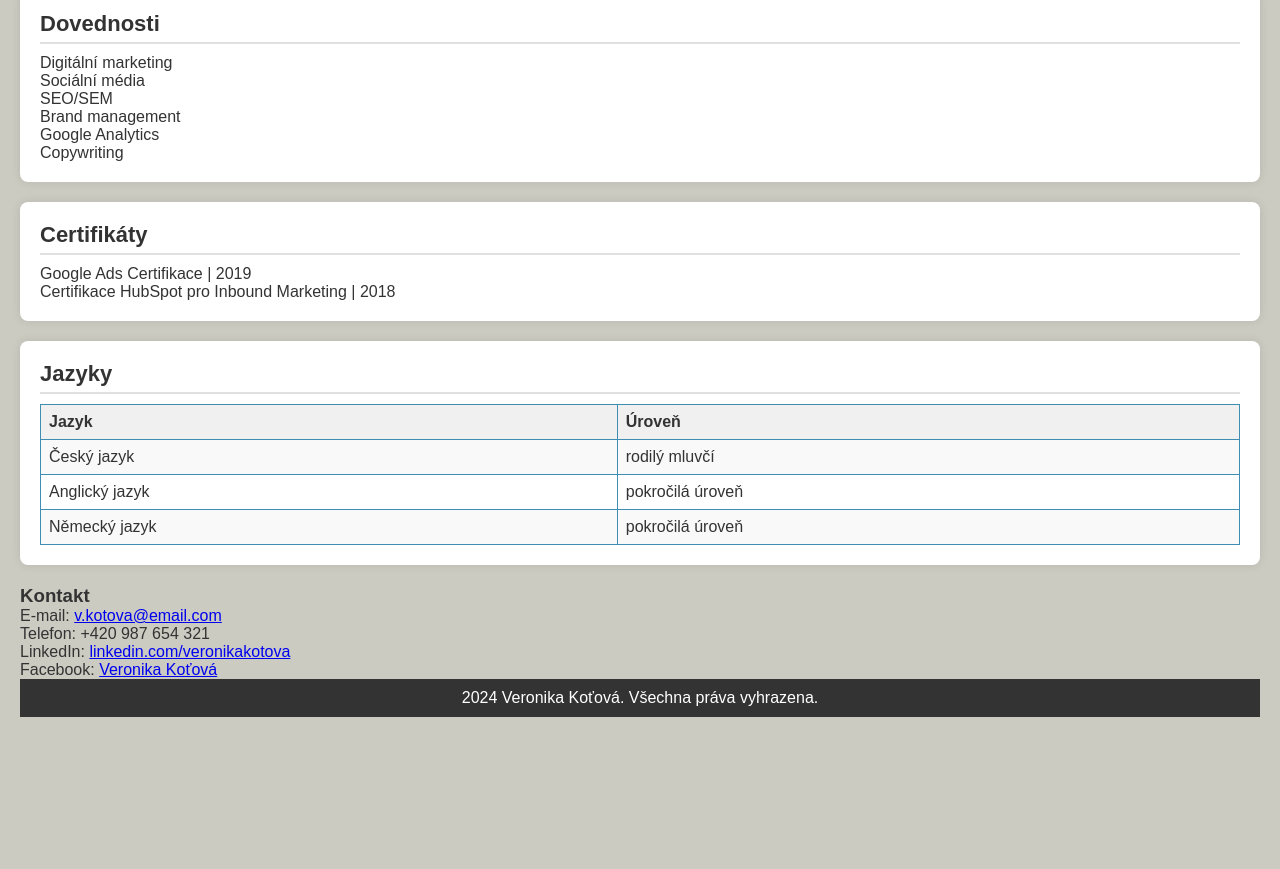
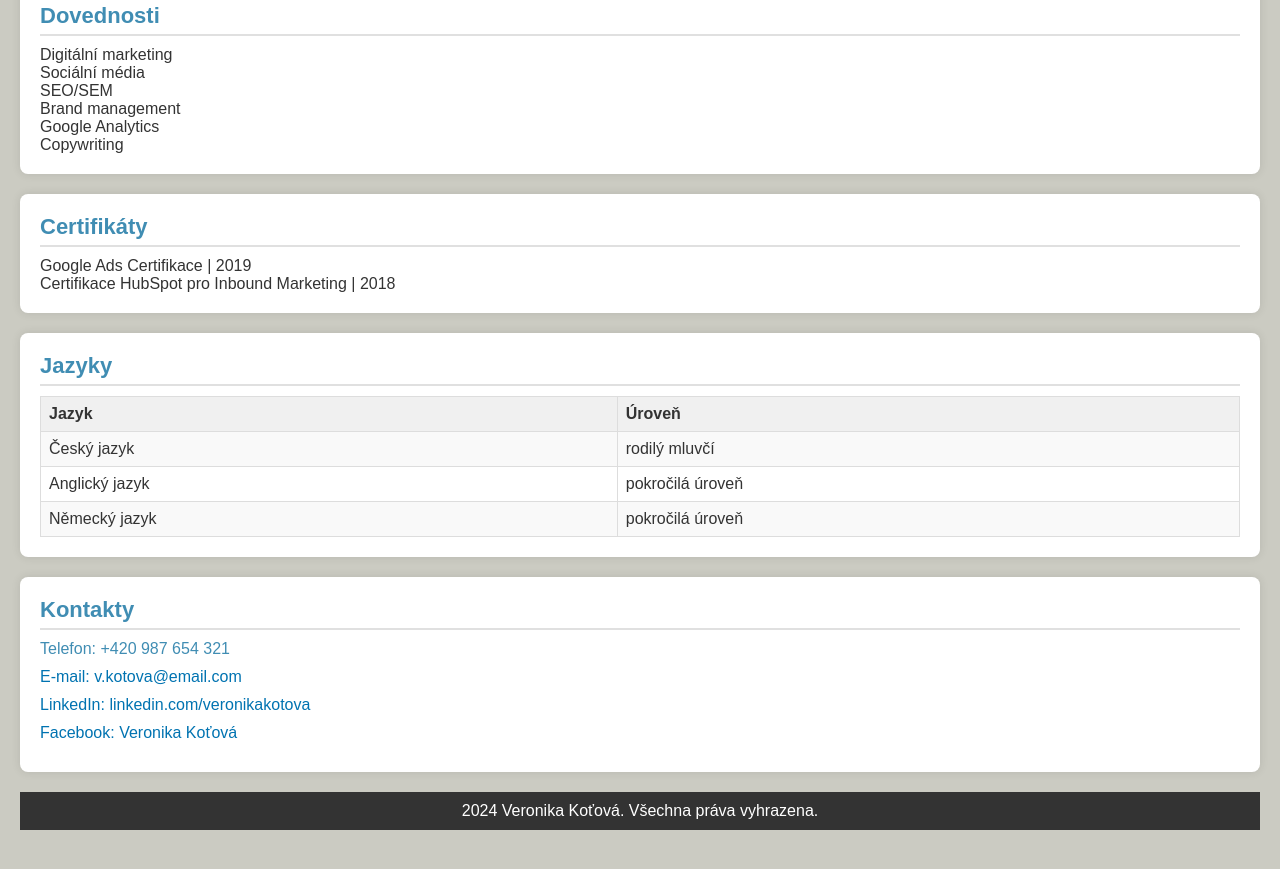
Before and after one commit to verukotova/Zivotopis, a plain HTML site: page index.html in a window 1280 px wide. Shown: the part 719-1588 px from the top of the page. Before the commit the page ends 1476 px from the top, so only its background shows below. Drawn offline with Linux system fonts and the light colour scheme.

Commit message:
kontakty

```diff
--- a/index.html
+++ b/index.html
@@ -119,14 +119,24 @@ Organizace a propagace eventů na sociálních médiích.
 
 <!-- Kontakty -->
 
-<h3>Kontakt</h3>
-<p>
-E-mail: <a href="mailto:v.kotova@email.com"> v.kotova@email.com </a> <br>
-Telefon: +420 987 654 321 <br>
-LinkedIn: <a href="https://cz.linkedin.com/"> linkedin.com/veronikakotova </a> <br>
-Facebook: <a href="https://www.facebook.com/login/?next=https%3A%2F%2Fwww.facebook.com%2F%3Flocale%3Dcs_CZ" target="_blank">
-Veronika Koťová </a> <br>
-</p>
+<section class="contacts">
+<h3>Kontakty</h3>
+    <ul>
+        <li>
+        Telefon: +420 987 654 321
+        </li>
+        <li>
+            <a href="mailto:v.kotova@email.com">E-mail: v.kotova@email.com</a>
+        </li>
+        <li>
+            <a href="https://cz.linkedin.com/">LinkedIn: linkedin.com/veronikakotova</a>
+        </li>
+        <li>
+            <a href="https://www.facebook.com/login/?next=https%3A%2F%2Fwww.facebook.com%2F%3Flocale%3Dcs_CZ">Facebook: Veronika Koťová </a>
+        </li>
+    </ul>
+</section>
+
 
 <!-- Patička stránky-->
 <footer>
--- a/style.css
+++ b/style.css
@@ -61,7 +61,7 @@ section {
 section h3 {
     font-size: 22px;
     margin-bottom: 10px;
-    color: #333;
+    color: #408db3;
     border-bottom: 2px solid #e0e0e0;
     padding-bottom: 5px;
 }
@@ -87,7 +87,7 @@ strong {
 }
 
 .School ul {
-    margin-bottom: 20px;
+    margin-bottom: 16px;
 }
 
 /* Tabulka */
@@ -98,7 +98,7 @@ strong {
 }
 
 .languages table, th, td {
-    border: 1px solid #408db3;
+    border: 1px solid #ddd;
 }
 
 .languages th, td {
@@ -120,7 +120,31 @@ strong {
 }
 
 
+/* Kontakty */
 
+.contacts ul {
+    list-style-type: none;
+    padding-left: 0;
+}
+
+.contacts ul li {
+    margin-bottom: 10px;
+    font-size: 16px;
+}
+
+.contacts ul li a {
+    text-decoration: none;
+    color: #0073b1;
+}
+
+.contacts ul li a:hover {
+    text-decoration: underline;
+}
+
+.contacts ul li {
+    font-size: 16px;
+    color: #408db3;
+}
 
 
 /* Patička */
```
